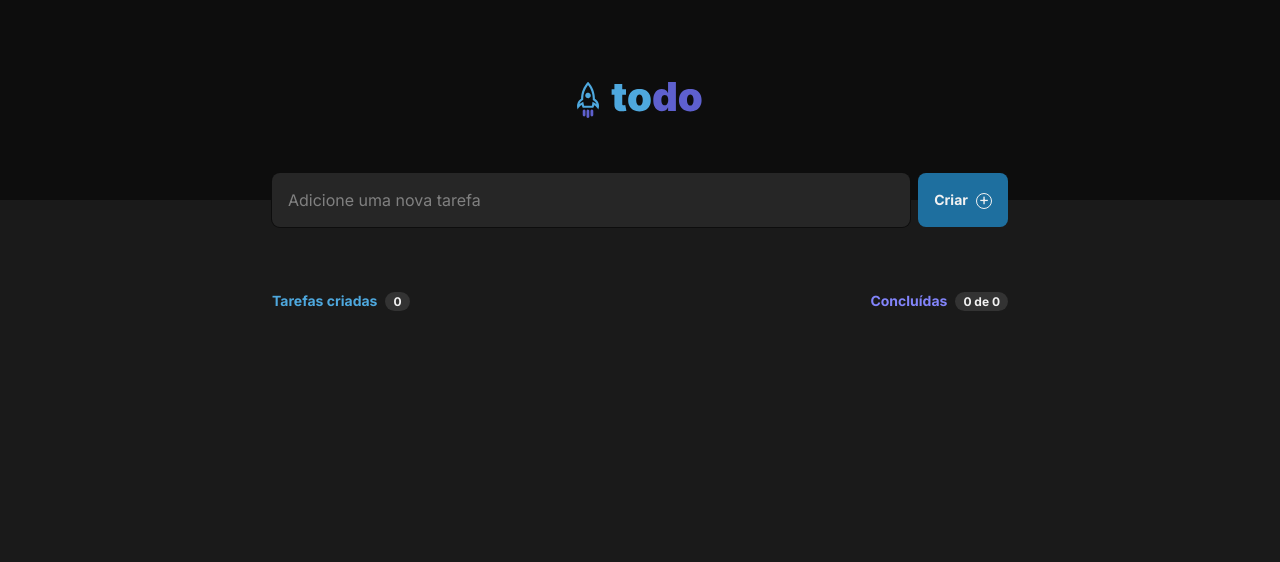
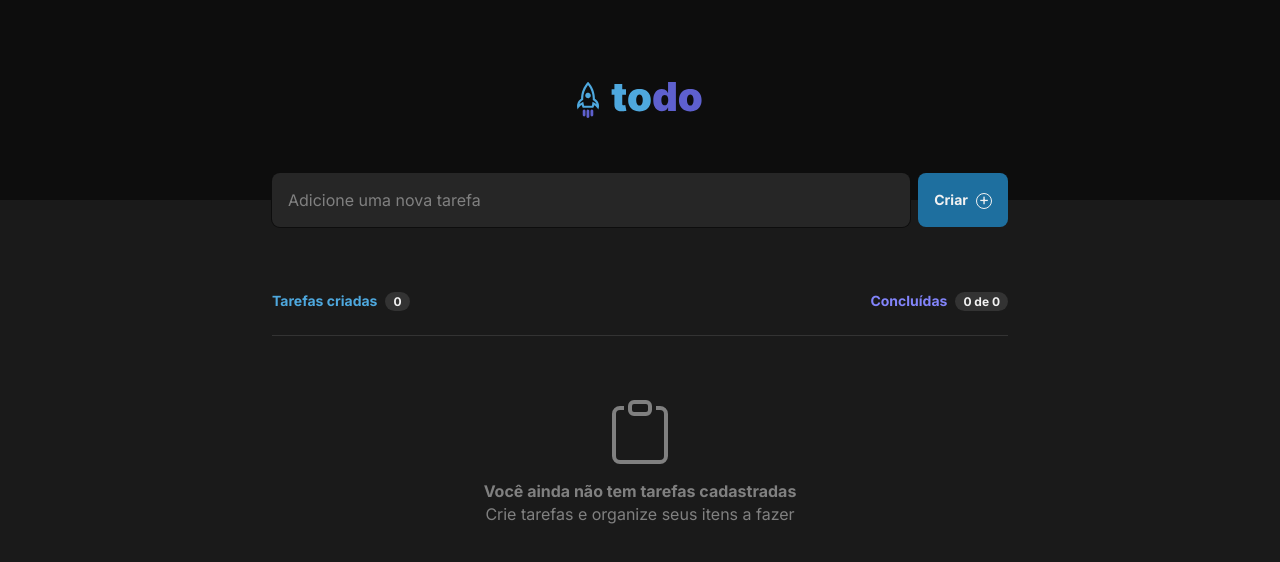
Before and after one commit to HenriqueMarcelo/to-do-list, a React (Vite) app: page / in a window 1280 px wide. Shown: the top 562 px of the page. Built offline with nearby package versions, Linux system fonts and the light colour scheme.

Commit message:
Empty list message

```diff
--- a/src/components/List.module.css
+++ b/src/components/List.module.css
@@ -2,3 +2,20 @@
     margin: 0 auto;
     width: 46rem;
 }
+
+.icon {
+    color: var(--gray-300);
+    font-size: 4rem;
+    margin: 4rem auto 1rem;
+}
+
+.text{
+    color: var(--gray-300);
+    text-align: center;
+    border-top: 1px solid var(--gray-400);
+    margin-top: 1.5rem;
+}
+
+.text > * {
+    display: block;
+}
--- a/src/components/List.tsx
+++ b/src/components/List.tsx
@@ -1,3 +1,4 @@
+import { BsClipboard } from 'react-icons/bs';
 import { Task } from './Task';
 import style from './List.module.css';
 
@@ -15,6 +16,7 @@ export function List({ tasks, toggleTask, deleteTask }: CreateProps) {
     <div className={style.container}>
       <Counters tasks={tasks} />
 
+      {tasks.length ? (
         <section>
           {tasks.map((task) => (
             <Task
@@ -25,6 +27,15 @@ export function List({ tasks, toggleTask, deleteTask }: CreateProps) {
             />
           ))}
         </section>
+      ) : (
+        <section>
+          <p className={style.text}>
+            <BsClipboard className={style.icon} />
+            <strong>Você ainda não tem tarefas cadastradas</strong>
+            Crie tarefas e organize seus itens a fazer
+          </p>
+        </section>
+      )}
     </div>
   );
 }
```
Lines whose indentation alone changed are shown as unchanged.
